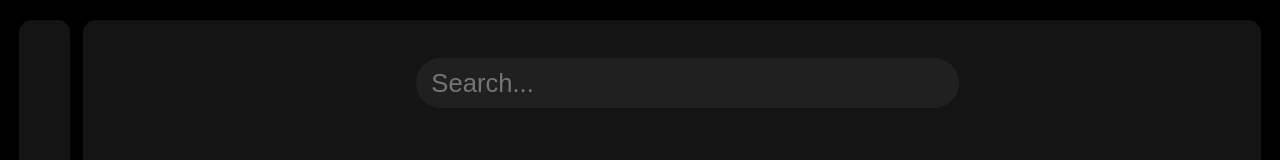
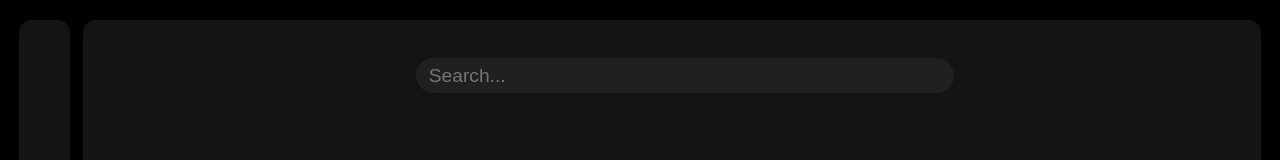
Before and after one commit to duckdev-d/openmusic-frontend, a React (Vite) app: page /search in a window 1280 px wide. Shown: the top 160 px of the page. Built offline with nearby package versions, Linux system fonts and the light colour scheme; a web font is replaced by a local one.

Commit message:
make search component customizable

```diff
--- a/src/components/Search/Search.tsx
+++ b/src/components/Search/Search.tsx
@@ -1,8 +1,20 @@
 interface Props {
   width: string;
+  fontSize: string;
+  paddingTop: string;
+  paddingBottom: string;
+  paddingLeft: string;
+  paddingRight: string;
 }
 
-export default function Search({ width }: Props) {
+export default function Search({
+  width,
+  fontSize,
+  paddingBottom,
+  paddingLeft,
+  paddingRight,
+  paddingTop,
+}: Props) {
   return (
     <div className="search-input" style={{ width: width }}>
       <input
@@ -10,11 +22,11 @@ export default function Search({ width }: Props) {
         placeholder="Search..."
         style={{
           width: width,
-          fontSize: "160%",
-          paddingTop: "2%",
-          paddingBottom: "2%",
-          paddingLeft: "3%",
-          paddingRight: "3%",
+          fontSize: fontSize,
+          paddingTop: paddingTop,
+          paddingBottom: paddingBottom,
+          paddingLeft: paddingLeft,
+          paddingRight: paddingRight,
           outline: "none",
           background: "#202020",
           borderRadius: "50px",
--- a/src/pages/Search/Search.tsx
+++ b/src/pages/Search/Search.tsx
@@ -6,7 +6,14 @@ export default function SearchPage() {
       className="search"
       style={{ display: "flex", justifyContent: "center" }}
     >
-      <Search width="40vw" />
+      <Search
+        width="40vw"
+        fontSize="1.5vw"
+        paddingBottom="0.5vw"
+        paddingTop="0.5vw"
+        paddingLeft="1vw"
+        paddingRight="1vw"
+      />
     </div>
   );
 }
```
